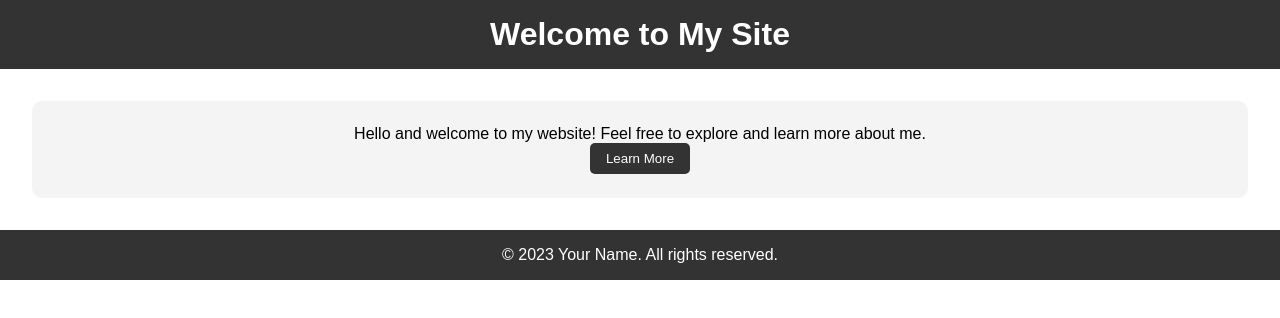
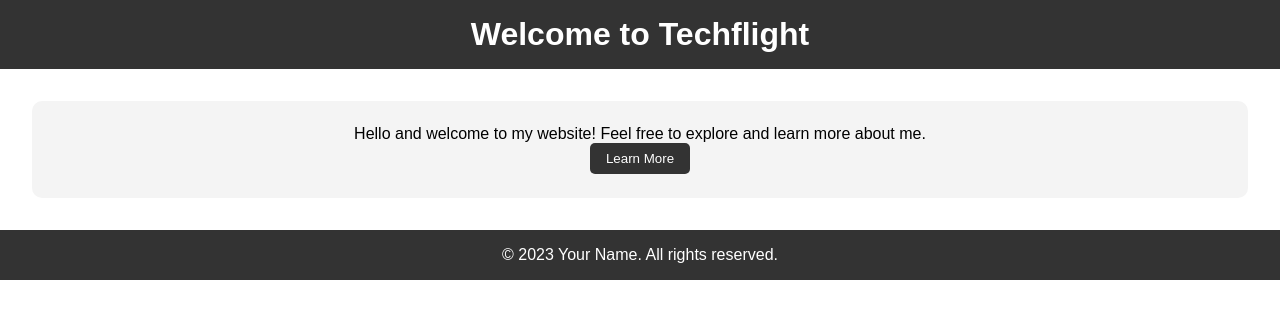
Before and after one commit to techflight/Welcome, a plain HTML site: page index.html in a window 1280 px wide. Drawn offline with Linux system fonts and the light colour scheme.

Commit message:
Update index.html

```diff
--- a/index.html
+++ b/index.html
@@ -8,7 +8,7 @@
 </head>
 <body>
     <header>
-        <h1>Welcome to My Site</h1>
+        <h1>Welcome to Techflight</h1>
     </header>
     <main>
         <section class="intro">
```
